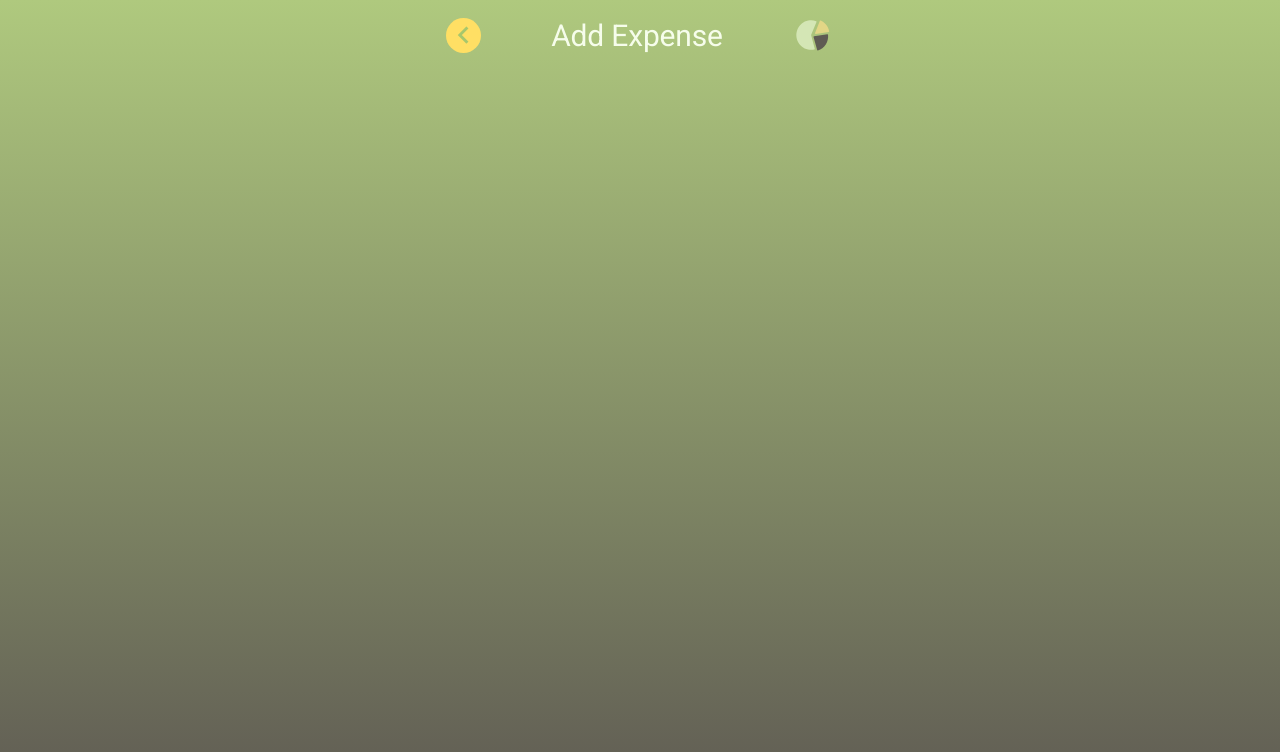
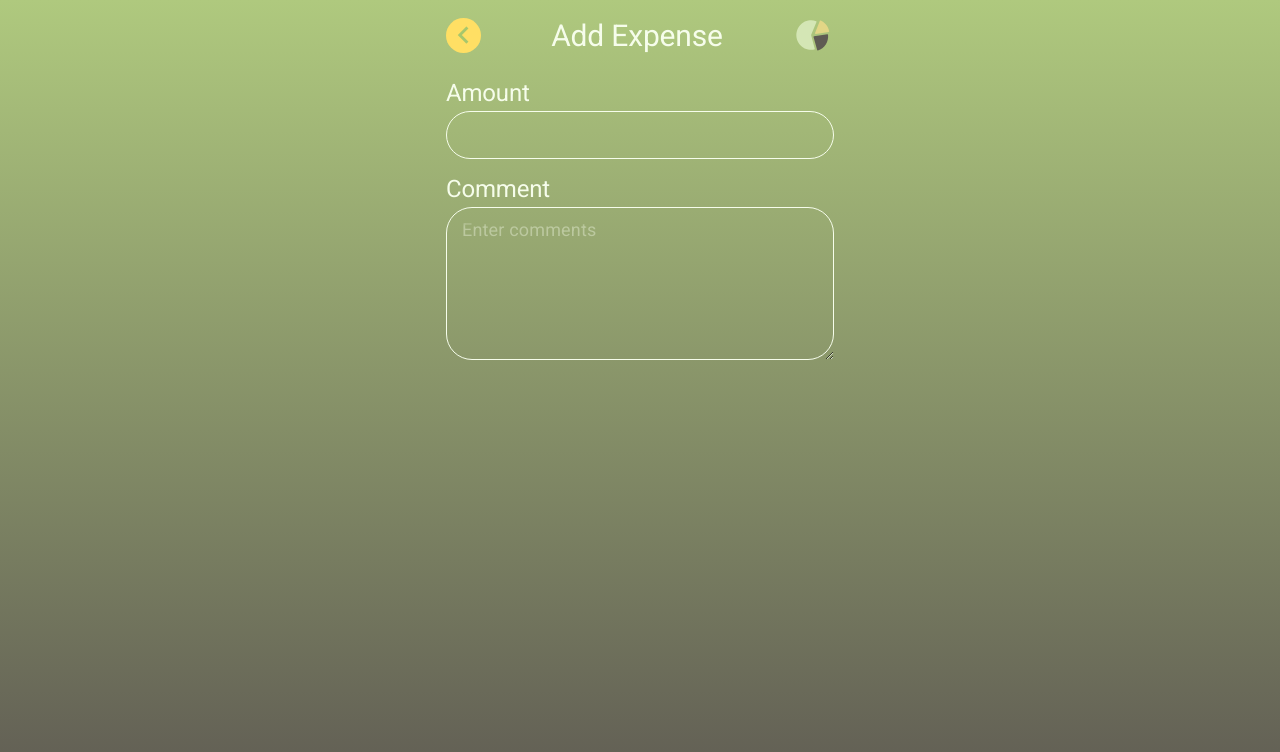
Before and after one commit to shataev/wanna-track-client, a Vue app: page /expenses/new in a window 1280 px wide. Shown: the top 752 px of the page. Built offline with nearby package versions, Linux system fonts and the light colour scheme.

Commit message:
feat: input and textarea according to design

```diff
--- a/src/assets/main.scss
+++ b/src/assets/main.scss
@@ -8,3 +8,12 @@
     min-height: 100vh;
     background: linear-gradient(180deg, #AFC97E 0%, #5F5B53 100%);
 }
+
+.v-field__outline__start {
+    border-top-left-radius: inherit;
+    border-bottom-left-radius: inherit;
+}
+.v-field__outline__end {
+    border-top-right-radius: inherit;
+    border-bottom-right-radius: inherit;
+}
--- a/src/pages/NewExpensePage.vue
+++ b/src/pages/NewExpensePage.vue
@@ -13,6 +13,30 @@
     <h1 class="flex-grow-1 text-center text-app-light title">Add Expense</h1>
     <LogoIcon></LogoIcon>
   </header>
+  <v-form>
+    <div class="form-element-wrapper mb-4">
+      <label for="amount" class="form-label text-app-light d-flex mb-1">Amount</label>
+      <v-text-field
+        type="number"
+        name="amount"
+        prefix="$"
+        class="form-element form-element-input bg-transparent text-app-light"
+        variant="outlined"
+        hide-details="auto"
+      ></v-text-field>
+    </div>
+    <div class="form-element-wrapper mb-4">
+      <label for="amount" class="form-label text-app-light d-flex mb-1">Comment</label>
+      <v-textarea
+        type="text"
+        placeholder="Enter comments"
+        name="comment"
+        class="form-element form-element-textarea bg-transparent text-app-light"
+        variant="outlined"
+        hide-details="auto"
+      ></v-textarea>
+    </div>
+  </v-form>
 </template>
 
 <script>
@@ -29,7 +53,9 @@ export default {
 }
 </script>
 
-<style scoped>
+<style scoped lang="scss">
+$border-raduis-text-field: 999px;
+
 .title {
   font-size: 30px;
   font-weight: 400;
@@ -40,4 +66,36 @@ export default {
 .button-back {
   font-size: 23px;
 }
+
+.form-label {
+  font-weight: 400;
+  font-size: 24px;
+  line-height: 28px;
+  letter-spacing: -0.1804px;
+}
+
+:deep(.v-input) {
+  .v-field__input,
+  .v-text-field__prefix {
+    padding-top: 9px;
+    padding-bottom: 9px;
+    min-height: 48px;
+    color: #f6fdeb;
+    font-size: 18px;
+  }
+  /*
+  There is an issue with border radius of outlined text-field
+  So I have to remove default border
+  and set my own
+   */
+  .v-field__outline {
+    border: 1px solid #f6fdeb;
+    border-radius: 26px !important;
+
+    .v-field__outline__start,
+    .v-field__outline__end {
+      border: none !important;
+    }
+  }
+}
 </style>
```
